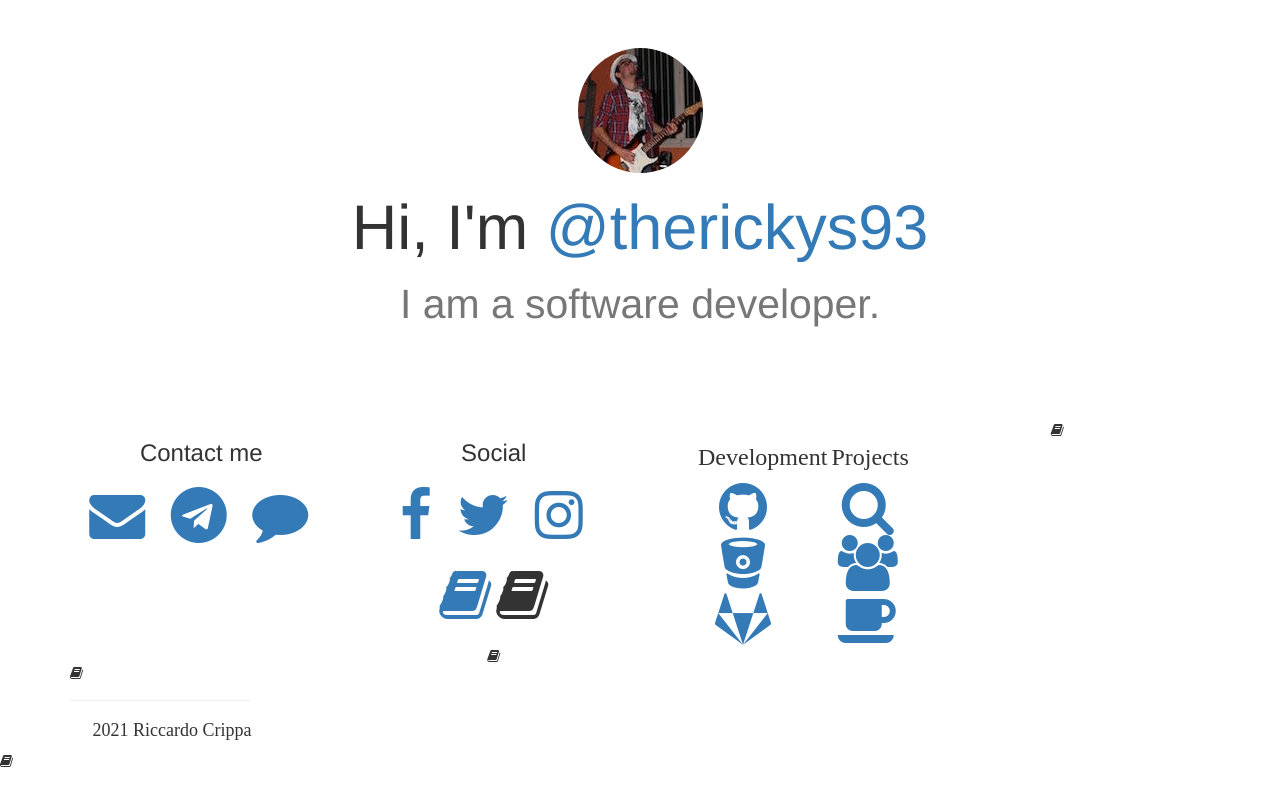
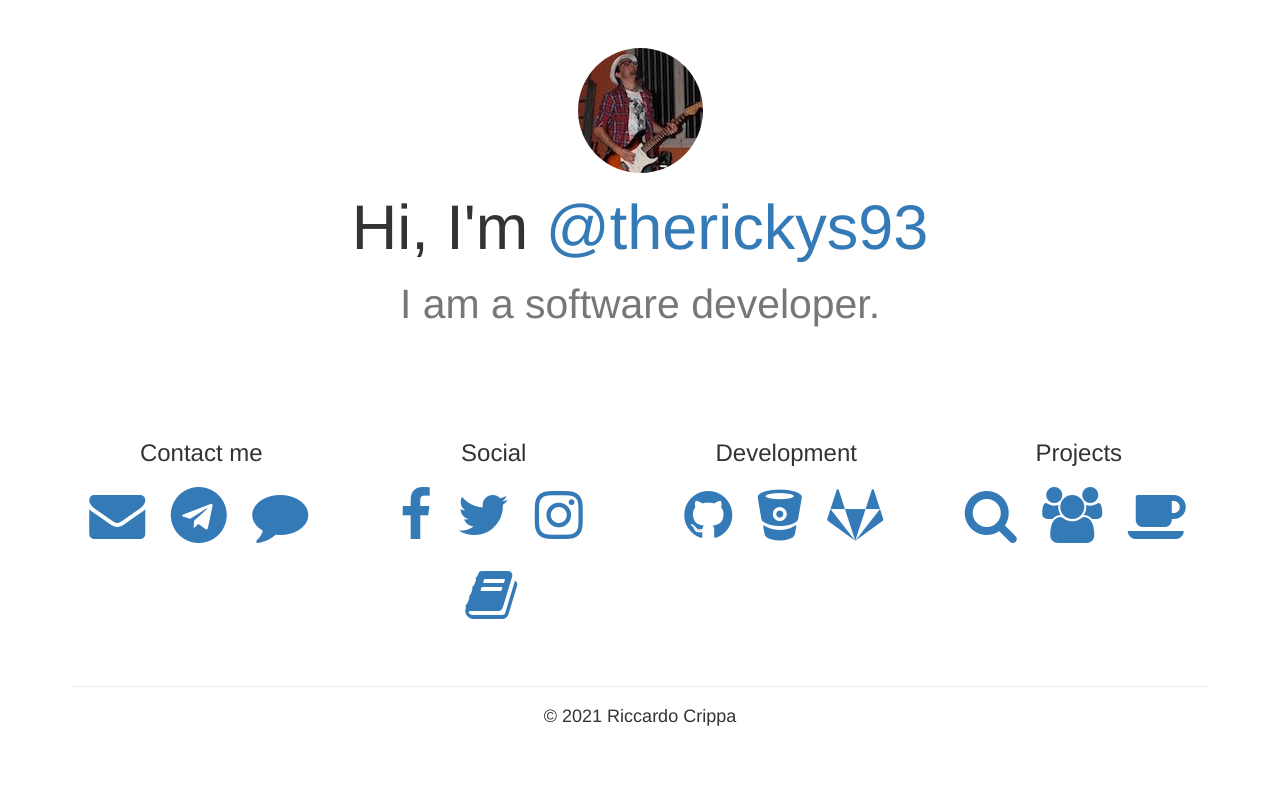
Before and after one commit to therickys93/therickys93.github.io, a website: page index.html in a window 1280 px wide. Drawn offline with Linux system fonts and the light colour scheme; files whose address does not match are found by name.

Commit message:
another bug fixed.

```diff
--- a/index.html
+++ b/index.html
@@ -51,7 +51,7 @@
                         </li>
                         <li><a href="https://twitter.com/therickys93"><i class="fa fa-twitter"></i></a></li>
                         <li><a href="https://www.instagram.com/therickys93/"><i class="fa fa-instagram"></i></a></li>
-			<li><a href="https://therickys93.gitlab.io/blog/"><i class="fa fa-book"></a></li>
+			<li><a href="https://therickys93.gitlab.io/blog/"><i class="fa fa-book"></i></a></li>
                         <!--<li><a href="https://www.linkedin.com/in/therickys93"><i class="fa fa-linkedin"></i></a></li>-->
                     </ul>
                 </div>
```
